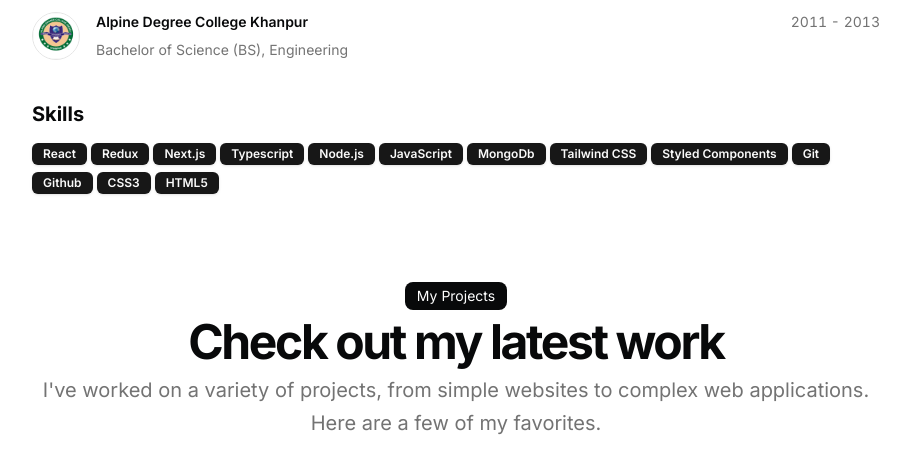
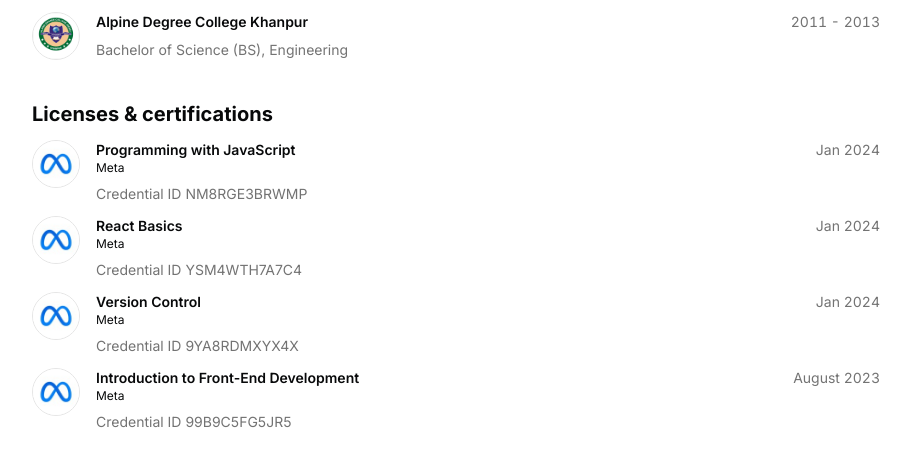
Before and after one commit to zaheer-bashir/my-portfolio, a Next.js app: page / in a window 1280 px wide. Shown: the part 1100-1575 px from the top of the page, without its empty margins (184-1095 px from the left). Built offline with nearby package versions, Linux system fonts and the light colour scheme.

Commit message:
populate licenses data in resume card component

```diff
--- a/src/app/page.tsx
+++ b/src/app/page.tsx
@@ -96,6 +96,30 @@ export default function Page() {
           ))}
         </div>
       </section>
+      <section id="licenses_and_certifications">
+        <div className="flex min-h-0 flex-col gap-y-3">
+          <BlurFade delay={BLUR_FADE_DELAY * 7}>
+            <h2 className="text-xl font-bold">Licenses & certifications</h2>
+          </BlurFade>
+          {DATA.licenses_and_certifications.map((certification, id) => (
+            <BlurFade
+              key={certification.title}
+              delay={BLUR_FADE_DELAY * 8 + id * 0.05}
+            >
+              <ResumeCard
+                key={certification.title}
+                href={certification.credential_url}
+                logoUrl={certification.logoUrl}
+                altText={certification.title}
+                title={certification.title}
+                period={`${certification.issued}`}
+                subtitle={certification.provider}
+                credential_id={certification.credential_id}
+              />
+            </BlurFade>
+          ))}
+        </div>
+      </section>
       <section id="skills">
         <div className="flex min-h-0 flex-col gap-y-3">
           <BlurFade delay={BLUR_FADE_DELAY * 9}>
--- a/src/components/resume-card.tsx
+++ b/src/components/resume-card.tsx
@@ -13,6 +13,7 @@ interface ResumeCardProps {
   badges?: readonly string[];
   period: string;
   description?: string;
+  credential_id?: string;
 }
 
 export const ResumeCard = ({
@@ -24,6 +25,7 @@ export const ResumeCard = ({
   badges,
   period,
   description,
+  credential_id,
 }: ResumeCardProps) => {
   return (
     <Link href={href || "#"} className="block cursor-pointer">
@@ -67,6 +69,10 @@ export const ResumeCard = ({
           <CardContent className="mt-2 text-xs sm:text-sm">
             {description}
           </CardContent>
+          { credential_id && <CardContent className="mt-2 text-xs sm:text-sm">
+            Credential ID {credential_id}
+          </CardContent>}
+
         </div>
       </Card>
     </Link>
--- a/src/data/resume.tsx
+++ b/src/data/resume.tsx
@@ -101,28 +101,32 @@ export const DATA = {
       provider: 'Meta',
       issued: 'Jan 2024',
       credential_id: 'NM8RGE3BRWMP',
-      credential_url: 'https://www.coursera.org/account/accomplishments/verify/NM8RGE3BRWMP'
+      credential_url: 'https://www.coursera.org/account/accomplishments/verify/NM8RGE3BRWMP',
+      logoUrl: '/facebook_logo.jpeg',
     },
     {
       title: 'React Basics',
       provider: 'Meta',
       issued: 'Jan 2024',
       credential_id: 'YSM4WTH7A7C4',
-      credential_url: 'https://www.coursera.org/account/accomplishments/verify/YSM4WTH7A7C4'
+      credential_url: 'https://www.coursera.org/account/accomplishments/verify/YSM4WTH7A7C4',
+      logoUrl: '/facebook_logo.jpeg',
     },
     {
       title: 'Version Control',
       provider: 'Meta',
       issued: 'Jan 2024',
       credential_id: '9YA8RDMXYX4X',
-      credential_url: 'https://www.coursera.org/account/accomplishments/verify/9YA8RDMXYX4X'
+      credential_url: 'https://www.coursera.org/account/accomplishments/verify/9YA8RDMXYX4X',
+      logoUrl: '/facebook_logo.jpeg',
     },
     {
       title: 'Introduction to Front-End Development',
       provider: 'Meta',
       issued: 'August 2023',
       credential_id: '99B9C5FG5JR5',
-      credential_url: 'https://www.coursera.org/account/accomplishments/verify/99B9C5FG5JR5'
+      credential_url: 'https://www.coursera.org/account/accomplishments/verify/99B9C5FG5JR5',
+      logoUrl: '/facebook_logo.jpeg',
     },
   ],
   education: [
```
Also changed, not shown: public/facebook_logo.jpeg (added).
